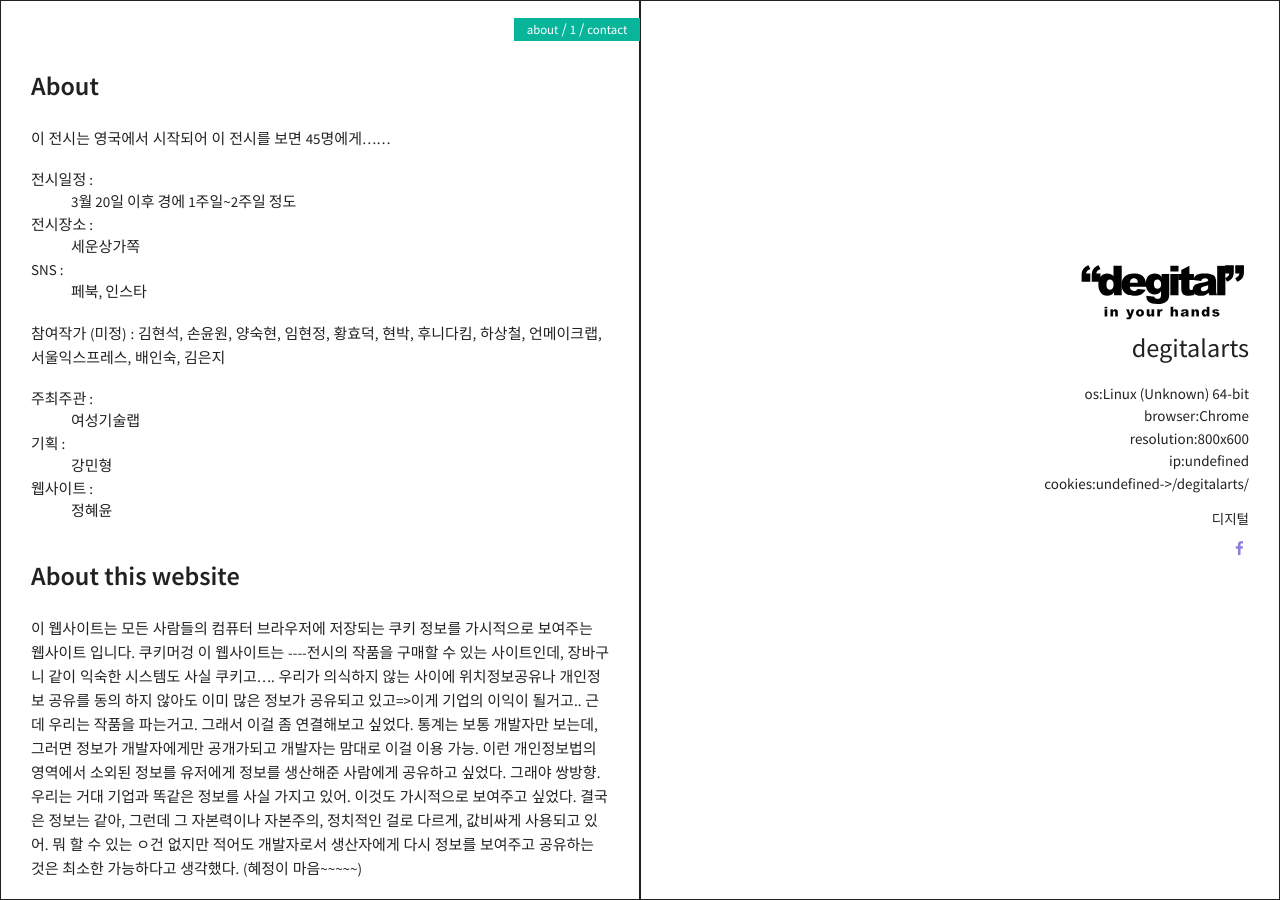
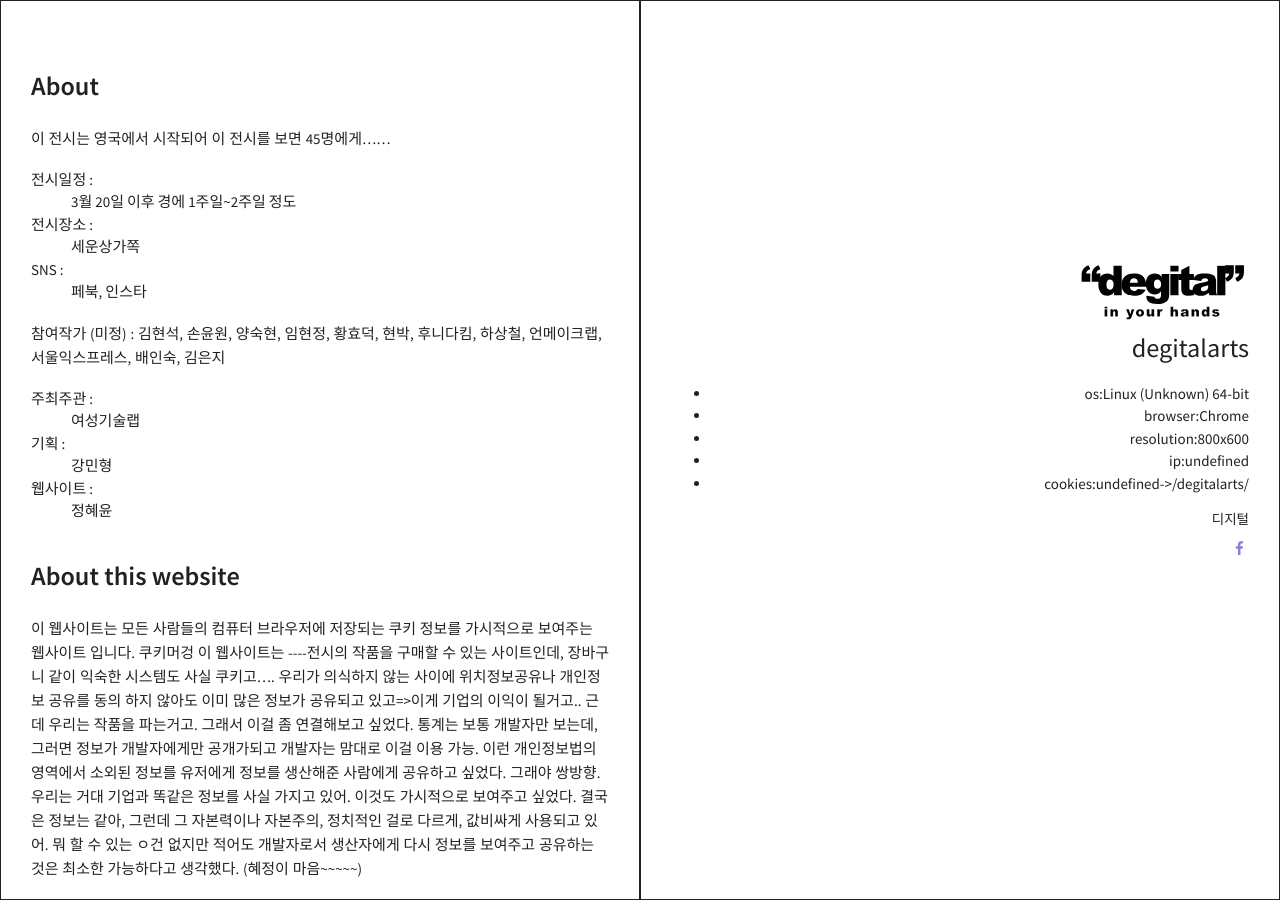
Before and after one commit to degitalarts/degitalarts, a Jekyll site: the page built from index.html, in a window 1280 px wide. Built offline with Jekyll 4.4.1, drawn with Linux system fonts in a browser that asks for light colours; comment, search, counter and statistics services are not loaded.

Commit message:
Update sidebar.html

```diff
--- a/_includes/sidebar.html
+++ b/_includes/sidebar.html
@@ -3,7 +3,7 @@
 <div class="cover-card table-cell table-middle">
   <img src="{{ site.url }}/img/degital.svg" alt="" class="avatar">
   <a href="{{ site.url }}" class="author_name hidden">{{ author.name }}</a>
-  <ul class="test-ul">
+  <ul class="watching-you-l">
       <li id="my_os"></li>
       <li id="my_browser"></li>
       <li id="my_res"></li>
@@ -12,17 +12,6 @@
   </ul>
   <span class="author_bio mbm">{{ author.comment }}</span>
 
-  <nav class="nav">
-    <ul class="nav-list">
-      <li class="nav-item">
-        <a href="{{ site.url }}">about</a>
-      </li>
-      {% for page in site.pages %} {% if page.title %}
-      <li class="nav-item">
-        <a href="{{ site.url }}{{ page.url }}">{{ page.title }}</a>
-      </li>
-      {% endif %} {% endfor %}
-    </ul>
-  </nav>
+
   {% include social-links.html %}
 </div>
```
